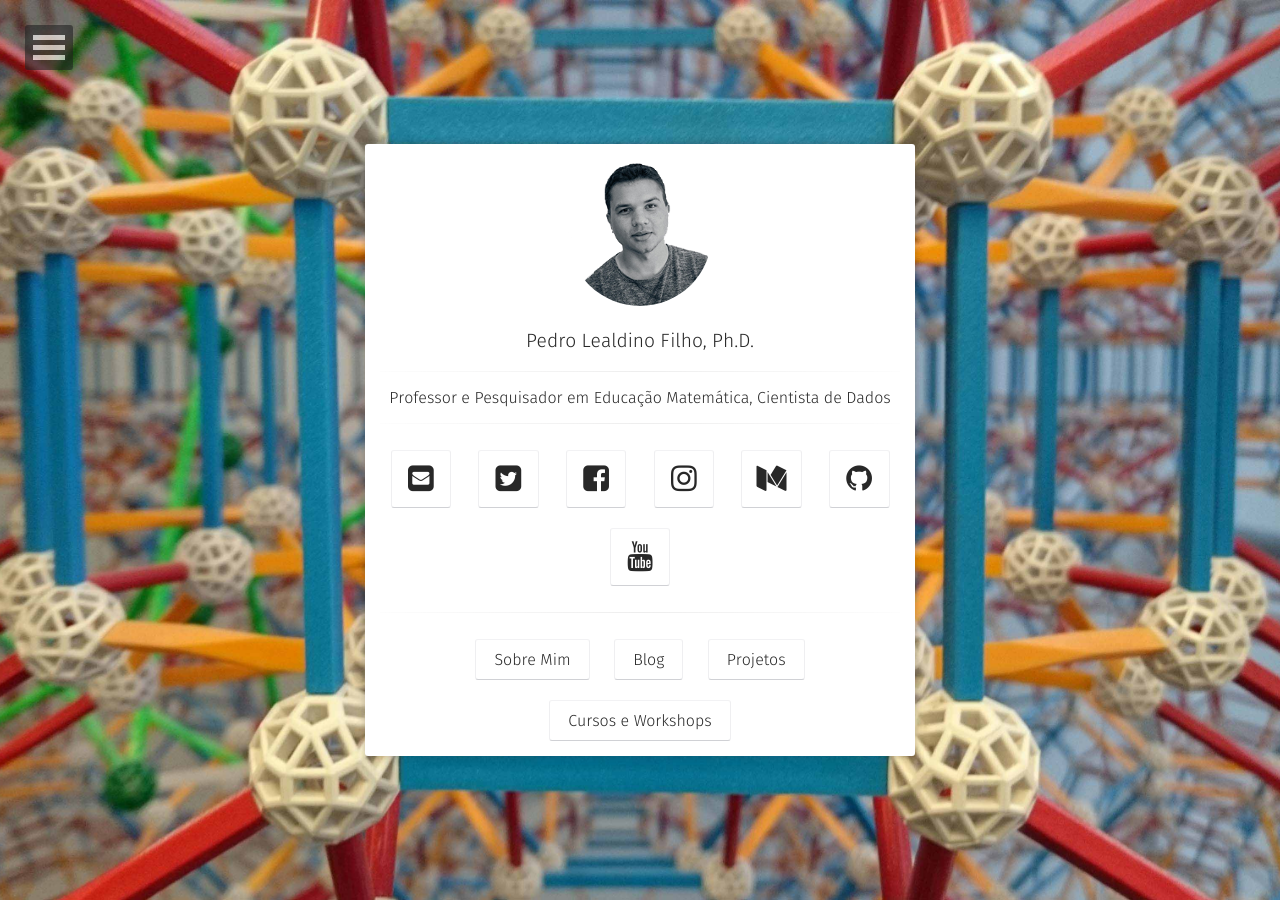
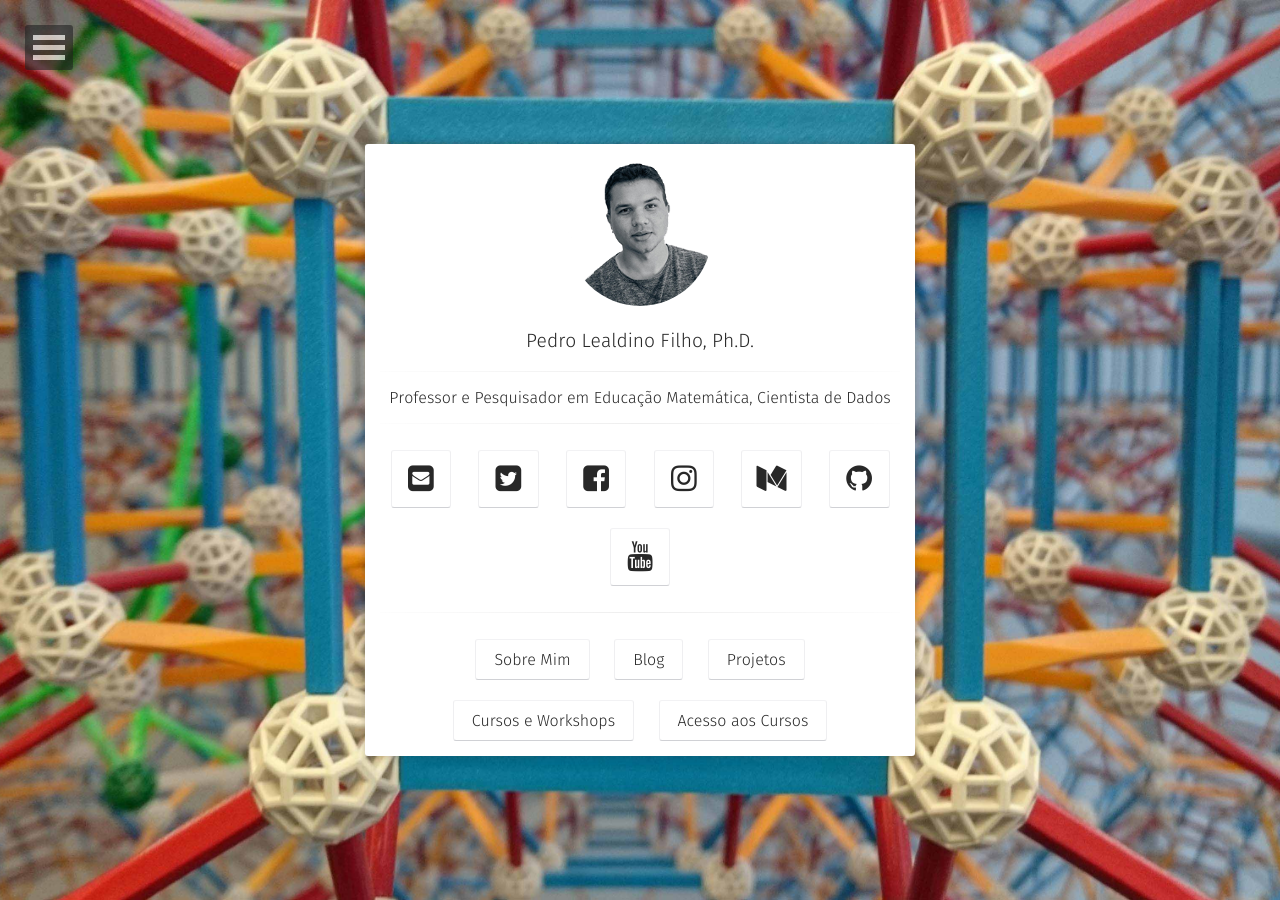
Before and after one commit to meumesmo/meumesmo.github.io, a Jekyll site: the page built from index.md, in a window 1280 px wide. Built offline with Jekyll 4.4.1, drawn with Linux system fonts in a browser that asks for light colours; some web fonts are replaced; our own code applies the rules of GitHub Pages for plain Markdown files; comment, search, counter and statistics services are not loaded.

Commit message:
Update home.html

```diff
--- a/_layouts/home.html
+++ b/_layouts/home.html
@@ -44,6 +44,9 @@ layout: compress
 			 <a class="btn zoombtn" href="http://education.meumesmo.com.br/loja/">
                          Cursos e Workshops
                          </a>
+			 <a class="btn zoombtn" href="http://education.meumesmo.com.br/cursos/">
+                         Acesso aos Cursos
+                         </a>
                  </h3>
             </div>
         </div>
```
